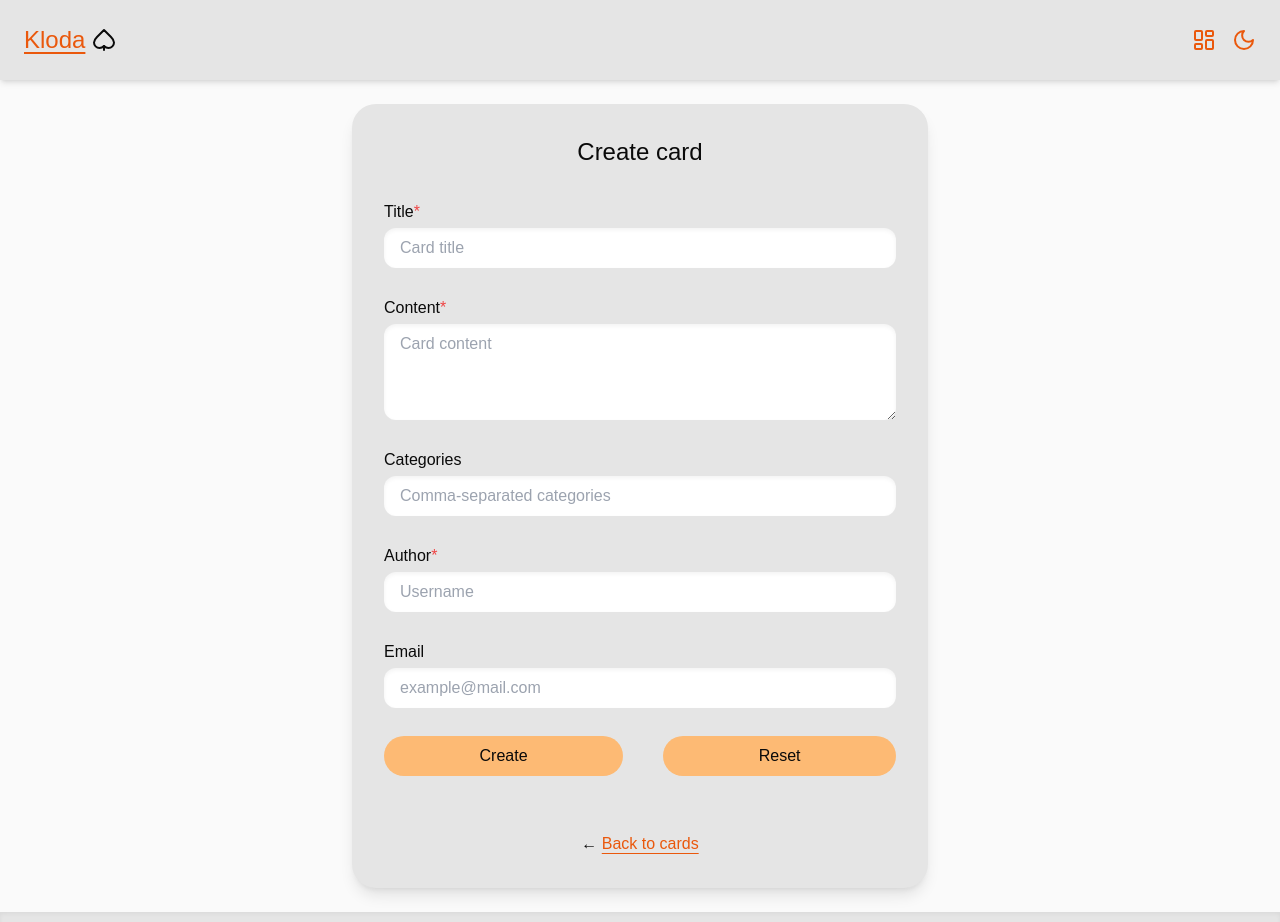
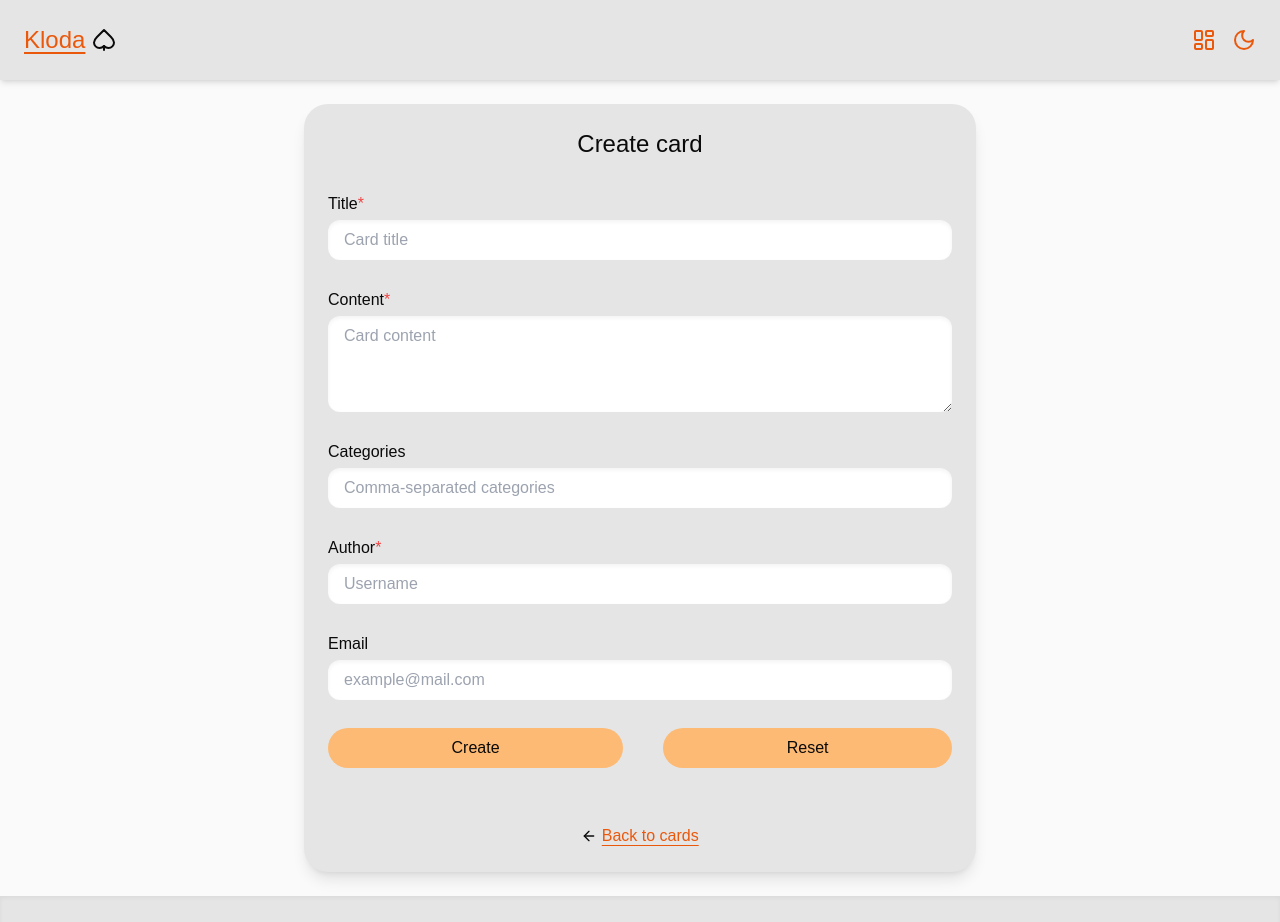
Before and after one commit to SergFediaev/Kloda.ru, a Next.js app: page /create in a window 1280 px wide. Shown: the top 922 px of the page. Built offline with nearby package versions, Linux system fonts and the light colour scheme.

Commit message:
feat: not found page, block, refactor container & card

```diff
--- a/src/app/card/[id]/page.tsx
+++ b/src/app/card/[id]/page.tsx
@@ -1,13 +1,12 @@
 'use client'
 
 import { Card } from '@/components/card'
-import { CenteredContainer } from '@/components/centeredContainer'
 import { Container } from '@/components/container'
 import { Loader } from '@/components/loader'
 import type { CardResponse } from '@/services/cards/cards.types'
 import { useQuery } from '@tanstack/react-query'
 
-// ToDo: Error, CardPage > Card or all pages > Page
+// ToDo: Metadata, Error, CardPage > Card or all pages > Page
 export default function CardPage({
   params: { id },
 }: { params: { id: string } }) {
@@ -35,10 +34,8 @@ export default function CardPage({
   }
 
   return (
-    <CenteredContainer>
-      <div className='max-w-xl'>
-        <Card card={data[0]} isExpanded isOpen />
-      </div>
-    </CenteredContainer>
+    <Container isCentered>
+      <Card card={data[0]} isExpanded isOpen />
+    </Container>
   )
 }
--- a/src/app/create/page.tsx
+++ b/src/app/create/page.tsx
@@ -1,5 +1,8 @@
+import { Block } from '@/components/block'
 import { CardForm } from '@/components/cardForm'
-import { CenteredContainer } from '@/components/centeredContainer'
+import { Container } from '@/components/container'
+import { Wrapper } from '@/components/wrapper'
+import { ArrowLeft } from 'lucide-react'
 import type { Metadata } from 'next'
 import Link from 'next/link'
 
@@ -9,14 +12,16 @@ export const metadata: Metadata = {
 
 export default function Create() {
   return (
-    <CenteredContainer>
-      <div className='flex w-full max-w-xl flex-col gap-8 rounded-3xl bg-surface p-8 shadow-lg dark:bg-surface-dark'>
+    <Container isCentered>
+      <Block isConstrained>
         <h2 className='self-center text-2xl'>Create card</h2>
         <CardForm />
-        <span className='self-center'>
-          ← <Link href='/'>Back to cards</Link>
-        </span>
-      </div>
-    </CenteredContainer>
+        <Wrapper className='self-center'>
+          <ArrowLeft size={16} />
+          &nbsp;
+          <Link href='/'>Back to cards</Link>
+        </Wrapper>
+      </Block>
+    </Container>
   )
 }
--- /dev/null
+++ b/src/app/not-found.tsx
@@ -0,0 +1,29 @@
+import { Block } from '@/components/block'
+import { Container } from '@/components/container'
+import { Wrapper } from '@/components/wrapper'
+import { ArrowLeft } from 'lucide-react'
+import type { Metadata } from 'next'
+import Link from 'next/link'
+
+const title = 'Not found'
+
+export const metadata: Metadata = {
+  title,
+}
+
+export default function NotFound() {
+  return (
+    <div className='flex flex-grow bg-[url(/gifs/not_found.gif)] bg-contain bg-right-top bg-no-repeat'>
+      <Container isCentered>
+        <Block>
+          <h2 className='text-2xl'>{title}</h2>
+          <Wrapper>
+            <ArrowLeft size={16} />
+            &nbsp;
+            <Link href='/'>Return to cards</Link>
+          </Wrapper>
+        </Block>
+      </Container>
+    </div>
+  )
+}
--- a/src/app/page.tsx
+++ b/src/app/page.tsx
@@ -37,7 +37,7 @@ export default function Home() {
     <Container>
       <div className='columns-lg gap-x-6 space-y-6'>
         {data.map(card => (
-          <Card key={card.id} card={card} />
+          <Card key={card.id} card={card} className='break-inside-avoid' />
         ))}
       </div>
     </Container>
--- /dev/null
+++ b/src/components/block.tsx
@@ -0,0 +1,29 @@
+import { cn } from '@/utils/mergeClasses'
+import type { ComponentPropsWithoutRef, ElementType } from 'react'
+
+const DEFAULT_TYPE = 'div'
+
+type Props<T extends ElementType = typeof DEFAULT_TYPE> = {
+  as?: T
+  isConstrained?: boolean
+} & ComponentPropsWithoutRef<T>
+
+export const Block = <T extends ElementType = typeof DEFAULT_TYPE>({
+  as,
+  isConstrained,
+  className,
+  ...restProps
+}: Props<T>) => {
+  const Component = as ?? DEFAULT_TYPE
+
+  return (
+    <Component
+      className={cn(
+        'flex flex-col gap-8 rounded-3xl bg-surface p-6 shadow-lg dark:bg-surface-dark',
+        isConstrained && 'w-full max-w-2xl',
+        className,
+      )}
+      {...restProps}
+    />
+  )
+}
--- a/src/components/card.tsx
+++ b/src/components/card.tsx
@@ -1,3 +1,4 @@
+import { Block } from '@/components/block'
 import { Button } from '@/components/button'
 import { Wrapper } from '@/components/wrapper'
 import type { CardResponse } from '@/services/cards/cards.types'
@@ -45,7 +46,7 @@ export const Card = ({
   const toggleIsExpanded = () => setIsExpanded(!isExpanded)
 
   return (
-    <article className='flex break-inside-avoid flex-col gap-8 rounded-3xl bg-surface p-6 shadow-lg dark:bg-surface-dark'>
+    <Block as='article' isConstrained={isOpen} {...restProps}>
       <h2 className='text-2xl'>{title}</h2>
       <p className='whitespace-pre-wrap break-words'>{content}</p>
       <Wrapper as='div' hasGaps className='justify-between'>
@@ -95,6 +96,6 @@ export const Card = ({
           </Wrapper>
         </aside>
       )}
-    </article>
+    </Block>
   )
 }
--- a/src/components/centeredContainer.tsx
+++ /dev/null
@@ -1,15 +0,0 @@
-import { cn } from '@/utils/mergeClasses'
-import type { ComponentPropsWithoutRef } from 'react'
-
-export const CenteredContainer = ({
-  className,
-  ...restProps
-}: ComponentPropsWithoutRef<'div'>) => (
-  <div
-    {...restProps}
-    className={cn(
-      'flex w-full flex-grow items-center justify-center p-6',
-      className,
-    )}
-  />
-)
--- a/src/components/container.tsx
+++ b/src/components/container.tsx
@@ -1,9 +1,17 @@
 import { cn } from '@/utils/mergeClasses'
 import type { ComponentPropsWithoutRef } from 'react'
 
-export const Container = ({
-  className,
-  ...restProps
-}: ComponentPropsWithoutRef<'div'>) => (
-  <div {...restProps} className={cn('container mx-auto p-6', className)} />
+type Props = {
+  isCentered?: boolean
+} & ComponentPropsWithoutRef<'div'>
+
+export const Container = ({ className, isCentered, ...restProps }: Props) => (
+  <div
+    className={cn(
+      'container mx-auto p-6',
+      isCentered && 'flex flex-grow items-center justify-center',
+      className,
+    )}
+    {...restProps}
+  />
 )
```
Also changed, not shown: public/gifs/not_found.gif (added).
